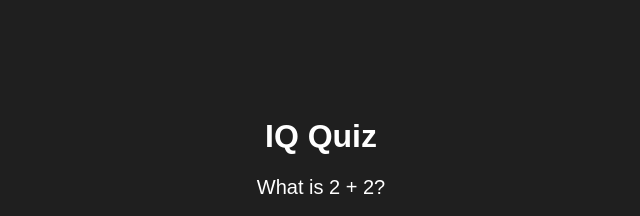
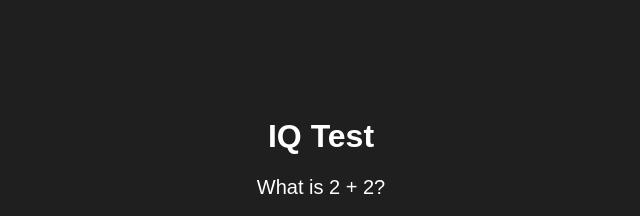
Before and after one commit to legendaryfishwastaken/atestengine, a plain HTML site: page index.html in a window 1280 px wide. Shown: the part 218-434 px from the top of the page, 319-959 px from the left. Drawn offline with Linux system fonts and the light colour scheme.

Commit message:
Update index.html

```diff
--- a/index.html
+++ b/index.html
@@ -3,12 +3,12 @@
 <head>
     <meta charset="UTF-8">
     <meta name="viewport" content="width=device-width, initial-scale=1.0">
-    <title>IQ Quiz</title>
+    <title>The Gifted Test</title>
     <link rel="stylesheet" href="styles.css">
 </head>
 <body>
     <div class="container">
-        <h1>IQ Quiz</h1>
+        <h1>IQ Test</h1>
         <div id="question"></div>
         <div id="options"></div>
         <button id="submit">Submit</button>
```
